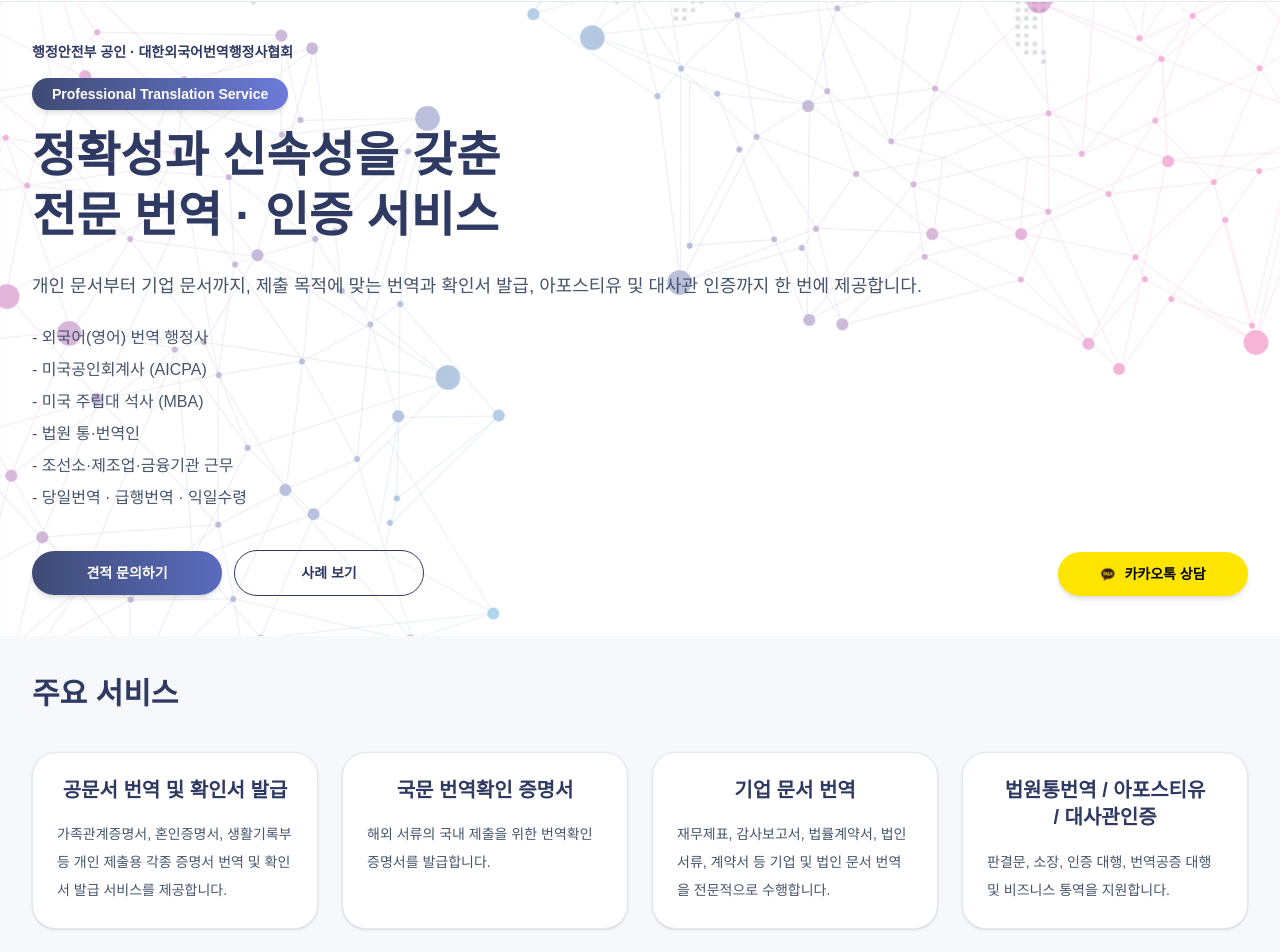
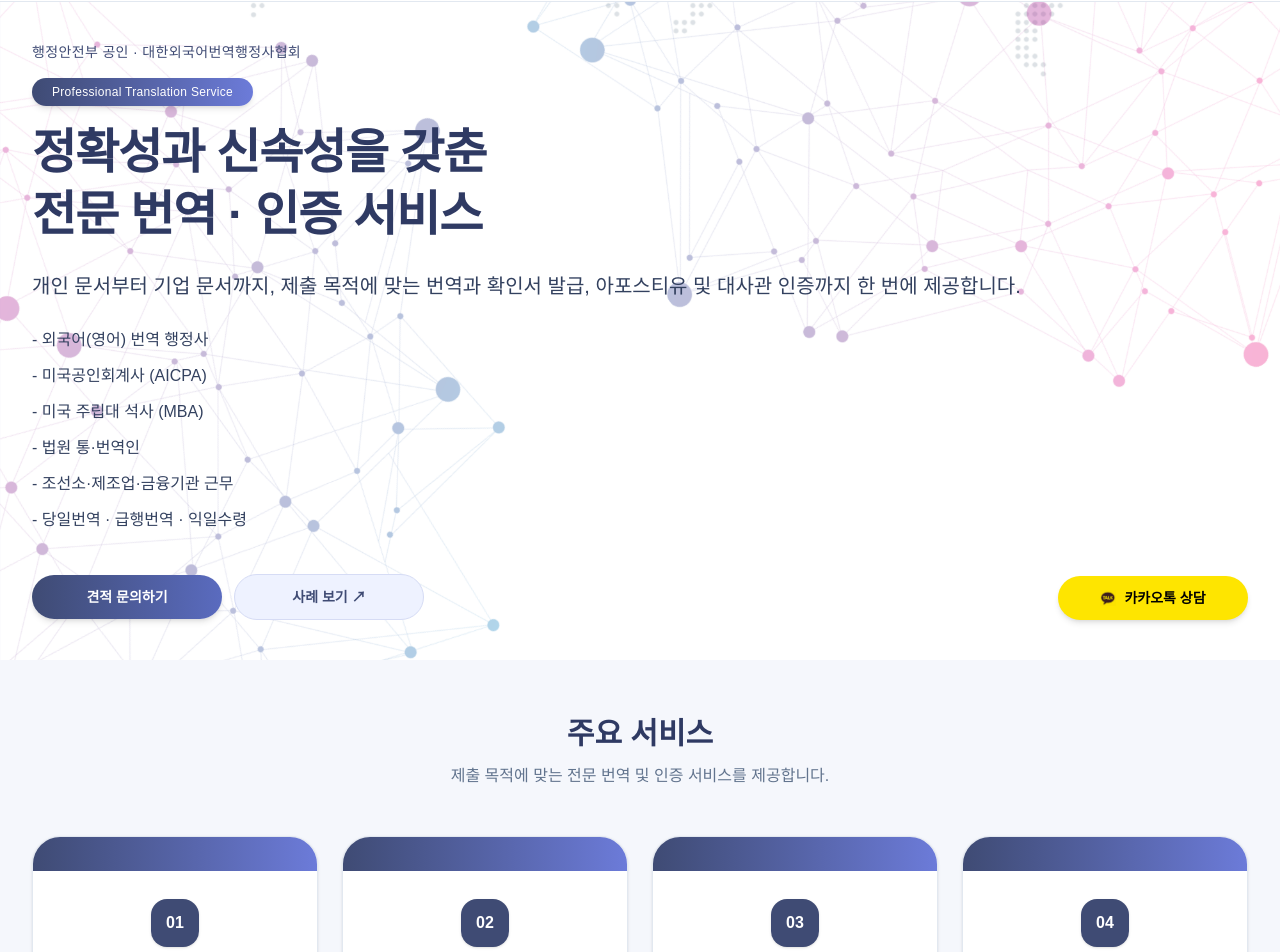
Before and after one commit to loveautumnsky1007-lab/jin-translation, a Next.js app: page / in a window 1280 px wide. Shown: the part 78-1030 px from the top of the page. Built offline with nearby package versions, Linux system fonts and the light colour scheme.

Commit message:
디자인수정

```diff
--- a/app/layout.tsx
+++ b/app/layout.tsx
@@ -47,8 +47,9 @@ export default function RootLayout({
       className={`${geistSans.variable} ${geistMono.variable} h-full antialiased`}
     >
             <Analytics />
-      <body className="min-h-full flex flex-col">{children}</body>
+      <body className="min-h-full flex flex-col">{children}
       <Footer />
+      </body>
     </html>
   );
 }
--- a/app/page.tsx
+++ b/app/page.tsx
@@ -24,24 +24,23 @@ export default function Home() {
           <div className="relative mx-auto max-w-7xl px-6 py-10 lg:px-8">
             <div className="max-w-9xl">
               <div className="flex items-center gap-2 mb-4">
-                <span className="text-sm text-[#2f3a63] font-semibold">
+<span className="text-sm text-[#3f4b74] font-medium tracking-wide">
                     행정안전부 공인 · 대한외국어번역행정사협회
                 </span>
               </div>
-               <p className="mb-4 inline-block rounded-full bg-gradient-to-r from-[#3f4b74] to-[#6c7bd9] px-5 py-1.5 text-sm font-semibold text-white shadow-md backdrop-blur transition hover:shadow-lg">
+               <p className="mb-4 inline-block rounded-full bg-gradient-to-r from-[#3f4b74] to-[#6c7bd9] px-5 py-1.5 text-xs font-medium tracking-wide text-white shadow-md backdrop-blur transition hover:shadow-lg">
   Professional Translation Service
 </p>
-              <h1 className="text-3xl font-bold leading-tight text-[#2f3a63] sm:text-4xl lg:text-5xl">
-
+<h1 className="text-3xl font-semibold leading-[1.3] tracking-tight text-[#2f3a63] sm:text-4xl lg:text-5xl">
                정확성과 신속성을 갖춘 <br />
                 전문 번역 · 인증 서비스
 
               </h1>
-              <p className="mt-6 text-base leading-7 text-slate-600 sm:text-lg sm:leading-8">
+<p className="mt-6 text-lg leading-8 text-[#33415f] font-medium sm:text-xl">
                     개인 문서부터 기업 문서까지, 제출 목적에 맞는 번역과 확인서 발급,
                 아포스티유 및 대사관 인증까지 한 번에 제공합니다.
               </p>
-              <div className="mt-6 space-y-2 text-base text-slate-600">
+<div className="mt-6 space-y-2 text-base text-[#33415f] leading-7 font-medium">
                     <p>-  외국어(영어) 번역 행정사</p>
                 <p>-  미국공인회계사 (AICPA)</p>
                 <p>-  미국 주립대 석사 (MBA)</p>
@@ -67,9 +66,9 @@ className="inline-flex w-full items-center justify-center rounded-full bg-gradie
                     }
                     target="_blank"
                     rel="noopener noreferrer"
-                    className="inline-flex w-full items-center justify-center rounded-full border border-[#2f3a63] px-6 py-3 text-base font-semibold text-[#2f3a63] transition hover:bg-[#2f3a63] hover:text-white lg:w-[190px] lg:text-sm"
+                  className="inline-flex w-full items-center justify-center rounded-full border border-[#d6dcf5] bg-[#eef2ff] px-6 py-3 text-base font-semibold text-[#3f4b74] transition hover:bg-[#e4eafe] hover:border-[#c7d0f0] lg:w-[190px] lg:text-sm"
 >
-                    사례 보기
+  사례 보기 ↗
 </a>
                 </div>
                 <div className="flex flex-col gap-3 lg:items-end">
@@ -96,14 +95,19 @@ className="inline-flex w-full items-center justify-center rounded-full bg-gradie
           </div>
         </section>
 
-        <section id="services" className="mx-auto max-w-7xl px-6 py-10 lg:px-8">
-          <div className="mb-10">
+       <section id="services" className="bg-[#f5f7fc] py-14">
+  <div className="mx-auto max-w-7xl px-6 lg:px-8">
+    <div className="mb-12 text-center">
       <h2 className="text-3xl font-bold text-[#2f3a63]">주요 서비스</h2>
+      <p className="mt-3 text-sm text-slate-500 sm:text-base">
+        제출 목적에 맞는 전문 번역 및 인증 서비스를 제공합니다.
+      </p>
     </div>
 
     <div className="grid gap-6 md:grid-cols-2 xl:grid-cols-4">
       {[
         {
+          no: "01",
           title: "공문서 번역 및 확인서 발급",
           desc: "가족관계증명서, 혼인증명서, 생활기록부 등 개인 제출용 각종 증명서 번역 및 확인서 발급 서비스를 제공합니다.",
           link: isMobile
@@ -111,51 +115,63 @@ className="inline-flex w-full items-center justify-center rounded-full bg-gradie
             : "https://blog.naver.com/PostList.nhn?blogId=skytruthlee&from=postList&categoryNo=22",
         },
         {
+          no: "02",
           title: "국문 번역확인 증명서",
           desc: "해외 서류의 국내 제출을 위한 번역확인 증명서를 발급합니다.",
           link: isMobile
             ? "https://m.blog.naver.com/PostList.nhn?blogId=skytruthlee&from=postList&categoryNo=22"
             : "https://blog.naver.com/PostList.nhn?blogId=skytruthlee&from=postList&categoryNo=22",
-
         },
         {
+          no: "03",
           title: "기업 문서 번역",
           desc: "재무제표, 감사보고서, 법률계약서, 법인 서류, 계약서 등 기업 및 법인 문서 번역을 전문적으로 수행합니다.",
           link: isMobile
             ? "https://m.blog.naver.com/PostList.naver?blogId=skytruthlee&from=postList&categoryNo=10"
             : "https://blog.naver.com/PostList.naver?blogId=skytruthlee&from=postList&categoryNo=10",
-
         },
         {
-                title: (
-                  <>
-                    법원통번역 / 아포스티유 <br />
-                    / 대사관인증
-                  </>
-                ),
-                desc: "판결문, 소장, 인증 대행, 번역공증 대행 및 비즈니스 통역을 지원합니다.",
+          no: "04",
+          title: "법원통번역 / 대사관인증",
+          desc: "아포스티유,판결문, 소장, 인증 대행, 번역공증 대행 및 비즈니스 통역을 지원합니다.",
           link: isMobile
             ? "https://m.blog.naver.com/PostList.naver?blogId=skytruthlee&from=postList&categoryNo=27"
             : "https://blog.naver.com/PostList.naver?blogId=skytruthlee&from=postList&categoryNo=27",
-
         },
-            ].map((item, idx) => (
+      ].map((item) => (
         <a
-                key={idx}
+          key={item.no}
           href={item.link}
           target="_blank"
           rel="noopener noreferrer"
-                className="block rounded-[24px] border border-slate-200 bg-white p-6 text-center shadow-sm transition hover:-translate-y-1 hover:shadow-lg cursor-pointer"
+          className="group block overflow-hidden rounded-[28px] border border-slate-200 bg-white shadow-sm transition duration-200 hover:-translate-y-1 hover:border-[#cfd6ea] hover:bg-[#fbfcff] hover:shadow-xl"
         >
-                <h3 className="text-xl font-bold text-[#2f3a63] leading-snug">
+          <div className="h-8.5 w-full bg-gradient-to-r from-[#3f4b74] to-[#6c7bd9]" />
+
+          <div className="px-6 py-7">
+            <div className="mb-5 flex justify-center">
+              <div className="flex h-12 w-12 items-center justify-center rounded-2xl bg-[#3f4b74] text-base font-bold text-white shadow-sm">
+                {item.no}
+              </div>
+            </div>
+
+            <h3 className="min-h-[56px] text-center text-xl font-bold leading-snug text-[#2f3a63] transition group-hover:text-[#3f4b74]">
               {item.title}
             </h3>
 
-                <p className="mt-4 text-left text-sm leading-7 text-slate-600">
+<p className="mt-4 text-center text-sm leading-7 text-slate-600 min-h-[96px]">
                 {item.desc}
             </p>
+
+<div className="mt-auto pt-6 flex justify-center">
+                <span className="inline-flex items-center rounded-full bg-[#eef2ff] px-4 py-2 text-xs font-semibold text-[#3f4b74] transition group-hover:bg-[#e4eafe]">
+                실제 사례 보기 ↗
+              </span>
+            </div>
+          </div>
         </a>
       ))}
+    </div>
   </div>
 </section>
 
--- a/components/Header.tsx
+++ b/components/Header.tsx
@@ -5,16 +5,30 @@ import Image from "next/image";
 import { useEffect, useState } from "react";
 import { Home } from "lucide-react";
 import { usePathname } from "next/navigation";
+
 export default function Header() {
   const [mobileOpen, setMobileOpen] = useState(false);
   const [isMobile, setIsMobile] = useState(false);
+  const [openMobileMenu, setOpenMobileMenu] = useState<string | null>(null);
   const pathname = usePathname();
+
   useEffect(() => {
     const check = () => setIsMobile(window.innerWidth < 768);
     check();
     window.addEventListener("resize", check);
     return () => window.removeEventListener("resize", check);
   }, []);
+  useEffect(() => {
+  if (mobileOpen) {
+    document.body.style.overflow = "hidden";
+  } else {
+    document.body.style.overflow = "";
+  }
+
+  return () => {
+    document.body.style.overflow = "";
+  };
+}, [mobileOpen]);
 
   const menuItems = [
     {
@@ -126,7 +140,7 @@ const pathname = usePathname();
         {
           name: "판결문 / 소장 / 법원문서 번역",
           link: isMobile
-            ? "https://m.blog.naver.com/PostSearchList.naver?blogId=skytruthlee&orderType=date&pageAccess=option&periodType=all&searchText=%EB%B2%95%EC%9B%90"
+            ? "https://m.blog.naver.com/PostSearchList.naver?blogId=skytruthlee&orderType=date&pageAccess=option.periodType=all&searchText=%EB%B2%95%EC%9B%90"
             : "https://blog.naver.com/PostSearchList.naver?blogId=skytruthlee&categoryNo=0&SearchText=%EB%B2%95%EC%9B%90&orderBy=date&range=all",
         },
         {
@@ -138,13 +152,13 @@ const pathname = usePathname();
         {
           name: "번역공증 대행",
           link: isMobile
-            ? "https://m.blog.naver.com/PostSearchList.naver?blogId=skytruthlee&orderType=date&pageAccess=option&periodType=all&searchText=%EA%B3%B5%EC%A6%9D"
+            ? "https://m.blog.naver.com/PostSearchList.naver?blogId=skytruthlee&orderType=date&pageAccess=option.periodType=all&searchText=%EA%B3%B5%EC%A6%9D"
             : "https://blog.naver.com/PostSearchList.naver?blogId=skytruthlee&categoryNo=0&SearchText=%EA%B3%B5%EC%A6%9D&orderBy=date&range=all",
         },
         {
           name: "각종 일반 문서 번역 및 비즈니스 일반 통역",
           link: isMobile
-            ? "https://m.blog.naver.com/PostSearchList.naver?blogId=skytruthlee&orderType=date&pageAccess=option&periodType=all&searchText=%ED%86%B5%EC%97%AD"
+            ? "https://m.blog.naver.com/PostSearchList.naver?blogId=skytruthlee&orderType=date&pageAccess=option.periodType=all&searchText=%ED%86%B5%EC%97%AD"
             : "https://blog.naver.com/PostSearchList.naver?blogId=skytruthlee&categoryNo=0&SearchText=%ED%86%B5%EC%97%AD&orderBy=date&range=all",
         },
       ],
@@ -152,7 +166,7 @@ const pathname = usePathname();
   ];
 
   return (
-    <header className="sticky top-0 z-50 border-b border-slate-200 bg-white/95 backdrop-blur">
+<header className="sticky top-0 z-50 border-b border-slate-200 bg-white/95 backdrop-blur relative">
       <div className="mx-auto flex max-w-7xl items-center justify-between px-4 py-4 lg:px-8">
                <Link href="/" className="flex items-center gap-2">
           <Image
@@ -167,6 +181,7 @@ const pathname = usePathname();
           </span>
         </Link>
 
+
         <nav className="hidden items-center gap-6 lg:flex">
           <Link
             href="/"
@@ -178,27 +193,22 @@ const pathname = usePathname();
 
           {menuItems.map((menu) => (
             <div key={menu.title} className="group relative">
-
-    {/* 타이틀 (클릭 제거) */}
-    <div
-      className="flex cursor-default items-center py-3 text-[15px] font-semibold text-[#33415f] transition group-hover:text-[#3f4b74]"
-    >
+              <div className="flex cursor-default items-center py-3 text-[15px] font-semibold text-[#33415f] transition group-hover:text-[#3f4b74]">
                 {menu.title}
               </div>
 
-    {/* 툴팁 */}
               <div className="pointer-events-none absolute left-1/2 top-full z-50 mt-2 -translate-x-1/2 opacity-0 transition-all duration-200 group-hover:opacity-100">
                 <div className="whitespace-nowrap rounded-md bg-[#2f3a63] px-3 py-1.5 text-xs text-white shadow-lg">
                   실제 사례 블로그로 이동합니다
                 </div>
               </div>
 
- {/* 툴팁 */}
               <div className="pointer-events-none absolute left-1/2 top-0 z-50 -translate-x-1/2 -translate-y-full opacity-0 transition group-hover:opacity-100">
                 <div className="mb-2 rounded-md bg-[#2f3a63] px-3 py-1.5 text-xs text-white shadow-lg">
                   &nbsp;&nbsp;&nbsp;
                 </div>
               </div>
+
               <div className="invisible absolute left-1/2 top-full z-50 w-[320px] -translate-x-1/2 translate-y-3 opacity-0 transition-all duration-200 group-hover:visible group-hover:translate-y-0 group-hover:opacity-100">
                 <div className="overflow-hidden rounded-[22px] border border-slate-200 bg-white shadow-xl">
                   <div className="bg-[#3f4b74] px-5 py-4 text-base font-bold text-white">
@@ -223,16 +233,18 @@ const pathname = usePathname();
               </div>
             </div>
           ))}
+
           <Link
             href="/about-us"
             className={`block py-3 text-[15px] font-semibold transition ${
               pathname === "/about-us"
-      ? "text-[#3f4b74] border-b-2 border-[#3f4b74]"
+                ? "border-b-2 border-[#3f4b74] text-[#3f4b74]"
                 : "text-[#33415f] hover:text-[#3f4b74]"
             }`}
           >
             About Us
           </Link>
+
           <Link
             href="/apply"
             className={`relative hidden rounded-full px-5 py-2.5 text-sm font-semibold text-white transition lg:inline-flex ${
@@ -251,7 +263,13 @@ const pathname = usePathname();
 
         <button
           type="button"
-  onClick={() => setMobileOpen((prev) => !prev)}
+          onClick={() => {
+            setMobileOpen((prev) => {
+              const next = !prev;
+              if (!next) setOpenMobileMenu(null);
+              return next;
+            });
+          }}
           className={`inline-flex items-center justify-center gap-1 rounded-lg px-3 py-2 text-sm font-semibold transition lg:hidden ${
             mobileOpen
               ? "bg-[#3f4b74] text-white"
@@ -263,15 +281,18 @@ const pathname = usePathname();
       </div>
 
      {mobileOpen && (
-        <div className="border-t border-slate-200 bg-white lg:hidden">
+  <div className="absolute left-0 right-0 top-full z-40 border-t border-slate-200 bg-white lg:hidden">
+    <div className="h-[calc(100dvh-73px)] overflow-y-auto">
       <div className="mx-auto max-w-7xl px-4 py-4">
         <div className="space-y-4">
-
-
           <div className="overflow-hidden rounded-2xl border border-slate-200">
             <Link
               href="/about-us"
-className="block bg-gradient-to-r from-[#3f4b74] to-[#5a6bbf] px-4 py-3 text-center text-sm font-bold text-white shadow-md transition active:scale-[0.98]"    onClick={() => setMobileOpen(false)}
+              className="block bg-gradient-to-r from-[#3f4b74] to-[#5a6bbf] px-4 py-3 text-center text-sm font-bold text-white shadow-md transition active:scale-[0.98]"
+              onClick={() => {
+                setMobileOpen(false);
+                setOpenMobileMenu(null);
+              }}
             >
               About Us
             </Link>
@@ -280,7 +301,11 @@ className="block bg-gradient-to-r from-[#3f4b74] to-[#5a6bbf] px-4 py-3 text-cen
           <div className="overflow-hidden rounded-2xl border border-slate-200">
             <Link
               href="/apply"
-className="block bg-gradient-to-r from-[#3f4b74] to-[#5a6bbf] px-4 py-3 text-center text-sm font-bold text-white shadow-md transition active:scale-[0.98]"    onClick={() => setMobileOpen(false)}
+              className="block bg-gradient-to-r from-[#3f4b74] to-[#5a6bbf] px-4 py-3 text-center text-sm font-bold text-white shadow-md transition active:scale-[0.98]"
+              onClick={() => {
+                setMobileOpen(false);
+                setOpenMobileMenu(null);
+              }}
             >
               견적 문의하기
             </Link>
@@ -288,22 +313,36 @@ className="block bg-gradient-to-r from-[#3f4b74] to-[#5a6bbf] px-4 py-3 text-cen
 
           {menuItems.map((menu) => (
             <div key={menu.title} className="rounded-2xl border border-slate-200">
-                 <a
-  href={menu.link}
-  target="_blank"
-  rel="noopener noreferrer"
-  className="block rounded-t-2xl bg-[#3f4b74] px-4 py-3 text-white text-center"
-  onClick={() => setMobileOpen(false)}
+              <button
+                type="button"
+                onClick={() =>
+                  setOpenMobileMenu((prev) =>
+                    prev === menu.title ? null : menu.title
+                  )
+                }
+                className={`flex w-full items-center justify-center gap-2 px-4 py-3 text-white ${
+                  openMobileMenu === menu.title
+                    ? "rounded-t-2xl bg-[#3f4b74]"
+                    : "rounded-2xl bg-[#3f4b74]"
+                }`}
               >
-  <div className="flex items-center justify-center gap-1">
-    <span className="text-center text-sm font-bold">{menu.title}</span>
-    <span className="text-xs font-semibold text-slate-200">↗</span>
-  </div>
-  <p className="mt-1 text-center text-[11px] leading-5 text-slate-200">
+                <div className="flex-1 text-center">
+                  <div className="text-sm font-bold">{menu.title}</div>
+                  <p className="mt-1 text-[11px] leading-5 text-slate-200">
                     {menu.mobileHint}
                   </p>
-</a>
+                </div>
 
+                <span
+                  className={`text-sm text-slate-200 transition-transform ${
+                    openMobileMenu === menu.title ? "rotate-180" : ""
+                  }`}
+                >
+                  ▾
+                </span>
+              </button>
+
+              {openMobileMenu === menu.title && (
                 <ul className="space-y-1 px-3 py-3">
                   {menu.children.map((child) => (
                     <li key={child.name}>
@@ -312,14 +351,18 @@ className="block bg-gradient-to-r from-[#3f4b74] to-[#5a6bbf] px-4 py-3 text-cen
                         target="_blank"
                         rel="noopener noreferrer"
                         className="flex items-center justify-center gap-1 rounded-xl px-3 py-2 text-center text-sm text-slate-700 hover:bg-[#f1f4fb]"
-  onClick={() => setMobileOpen(false)}
+                        onClick={() => {
+                          setMobileOpen(false);
+                          setOpenMobileMenu(null);
+                        }}
                       >
-  <span className="text-center">{child.name}</span>
+                        <span>{child.name}</span>
                         <span className="text-xs text-slate-400">↗</span>
                       </a>
                     </li>
                   ))}
                 </ul>
+              )}
             </div>
           ))}
 
@@ -328,16 +371,19 @@ className="block bg-gradient-to-r from-[#3f4b74] to-[#5a6bbf] px-4 py-3 text-cen
             target="_blank"
             rel="noopener noreferrer"
             className="flex items-center justify-center gap-2 rounded-full bg-[#FEE500] px-5 py-3 text-sm font-semibold text-black shadow-md active:scale-[0.98]"
-  onClick={() => setMobileOpen(false)}
+            onClick={() => {
+              setMobileOpen(false);
+              setOpenMobileMenu(null);
+            }}
           >
-  <img src="/kakao.png" className="h-4 w-4" />
+            <img src="/kakao.png" className="h-4 w-4" alt="카카오톡" />
             카카오톡 문의하기
           </a>
         </div>
       </div>
     </div>
+  </div>
 )}
     </header>
-
   );
 }
```
Lines whose indentation alone changed are shown as unchanged.
